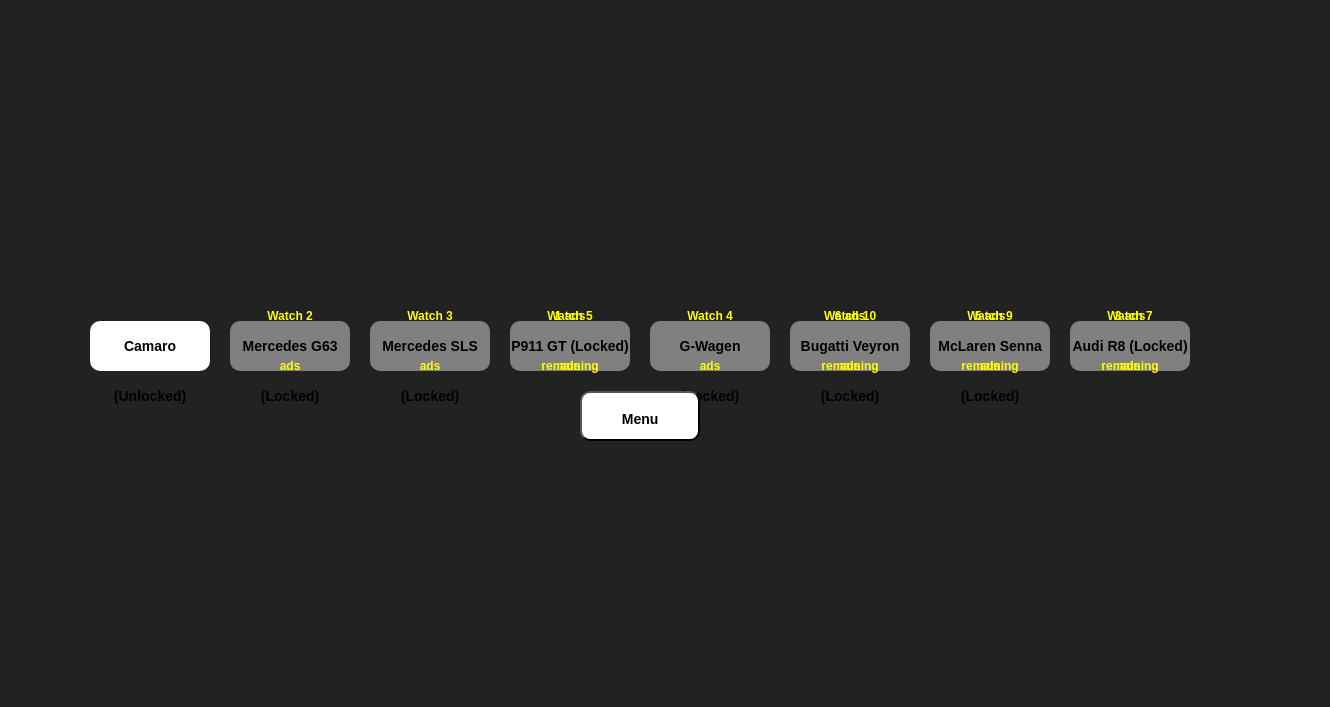
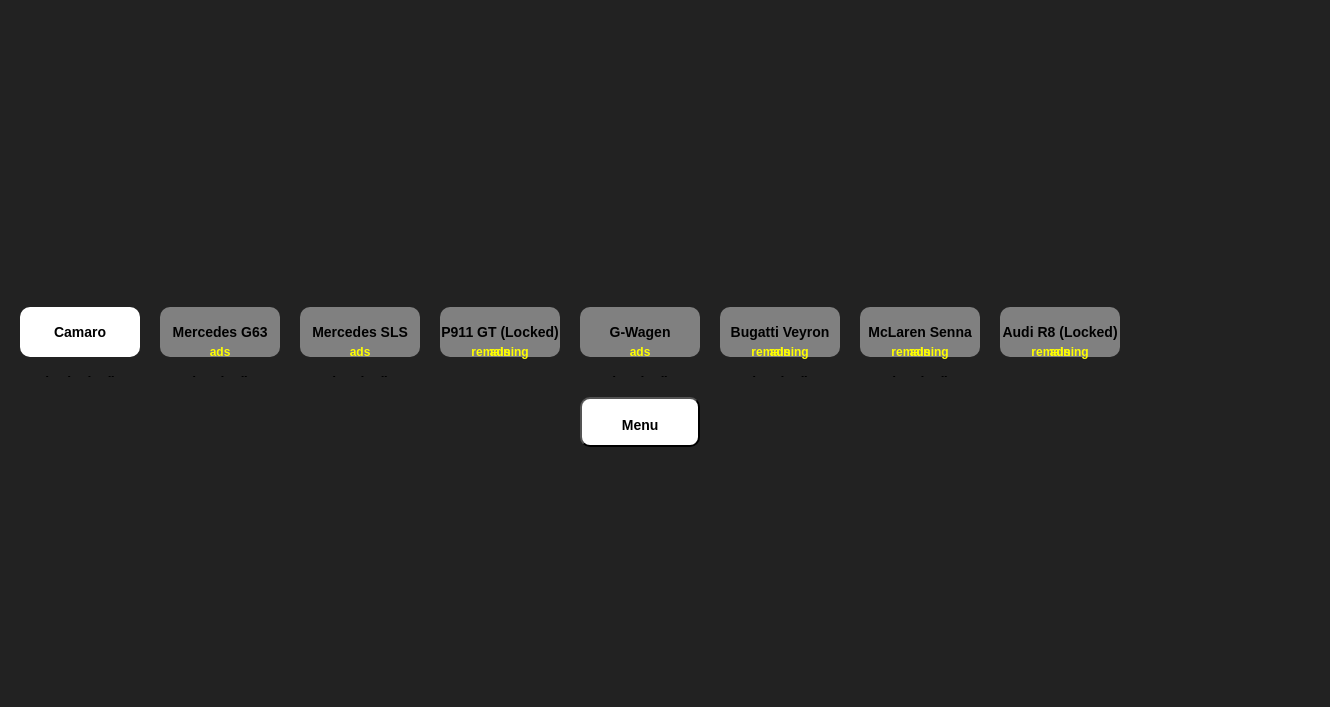
Before and after one commit to NonyaneTree/N1-HIGHWAY-, a plain HTML site: page manu.html in a window 1280 px wide. Shown: the part 93-800 px from the top of the page, 1330 px wide, since content can reach past the window. Drawn offline with nearby package versions, Linux system fonts and the light colour scheme; no server answers.

Commit message:
Update manu.html

```diff
--- a/manu.html
+++ b/manu.html
@@ -12,14 +12,23 @@
             font-family: Arial, sans-serif;
             background-color: #222;
             color: white;
-            margin: 50px;
+            margin: 0;
+            padding: 20px;
             overflow-x: hidden;
-            max-width: 100vw; /* Prevent horizontal scrolling */
         }
         h1 { font-size: 24px; }
         #scene-container { width: 100%; height: 300px; margin: auto; }
-        .cars { display: flex; justify-content: center; gap: 20px; margin-top: 20px; }
+        .cars {
+            display: flex;
+            overflow-x: auto;
+            gap: 20px;
+            margin-top: 20px;
+            padding-bottom: 20px; /* Space for scrollbar */
+            scroll-snap-type: x mandatory;
+            -webkit-overflow-scrolling: touch; /* Smooth scrolling on iOS */
+        }
         .car {
+            flex: 0 0 auto;
             width: 120px;
             height: 50px;
             background-color: white;
@@ -31,6 +40,7 @@
             color: black;
             font-weight: bold;
             position: relative;
+            scroll-snap-align: start;
         }
         .locked { background-color: grey; cursor: not-allowed; }
         .ads-required {
@@ -111,7 +121,7 @@
 </audio>
 
 <script>
-    let adsWatched = JSON.parse(localStorage.getItem('adsWatched')) || { car2: 0, car3: 0, car4: 0, car5: 0, car6: 0, car7: 0, car8: 0 };
+ let adsWatched = JSON.parse(localStorage.getItem('adsWatched')) || { car2: 0, car3: 0, car4: 0, car5: 0, car6: 0, car7: 0, car8: 0 };
     let unlockedCars = JSON.parse(localStorage.getItem('unlockedCars')) || { car2: false, car3: false, car4: false, car5: false, car6: false, car7: false, car8: false };
     let soundOn = true;
 
@@ -246,4 +256,4 @@
 </script>
 
 </body>
-    </html>
+</html>
```
